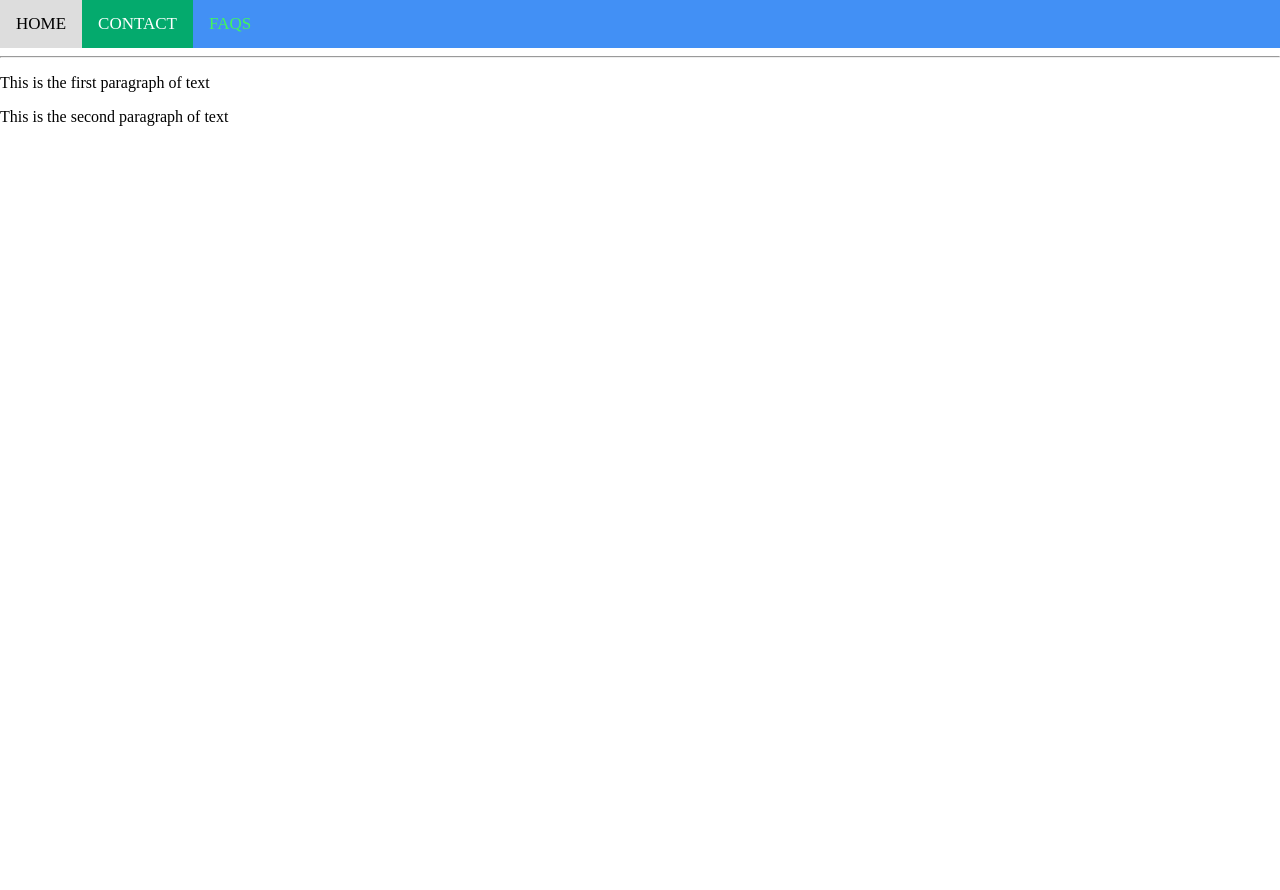
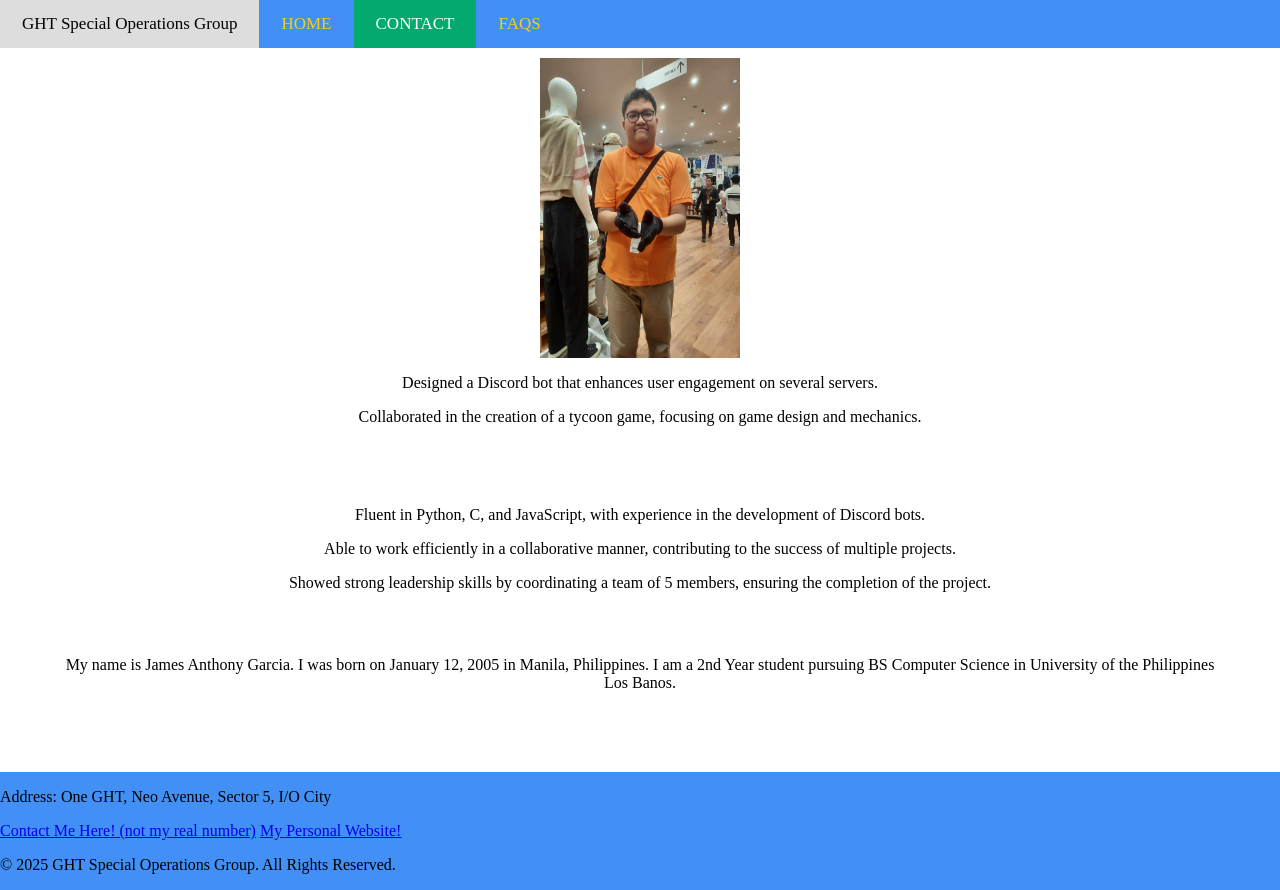
Before and after one commit to CMSC-100-2S24-25-U3L/exer-02-html-and-css-jamesgarciaiam, a plain HTML site: page index.html in a window 1280 px wide. Before the commit the page ends 800 px from the top, so only its background shows below. Drawn offline with Linux system fonts and the light colour scheme.

Commit message:
UI: Added header, footer, and general information on website.

```diff
--- a/index.html
+++ b/index.html
@@ -8,42 +8,96 @@
                     margin: 0;
                     font-family: 'Times New Roman', Times, serif;
                 }
-
                 .navBar {
                     overflow: hidden;
-                    background-color: #4290f5
+                    background-color: #4290f5;
                 }
-
                 .navBar a {
                     float: left;
-                    color: #42f55d;
+                    color: #f0d20e;
                     text-align: center;
-                    padding: 14px 16px;
+                    padding: 14px 22px;
                     text-decoration: none;
                     font-size: 17px;
                 }
-
                 .navBar a:hover {
                     background-color: #ddd;
                     color: black;
                 }
-
                 .navBar a.active {
                     background-color: #04AA6D;
                     color: white;
                 }
+                .photo {
+                    margin-left: auto;
+                    margin-right: auto;
+                    margin-top: 10px;
+                    margin-bottom: 10px;
+                    display: block;
+                    width: 200px;
+                    height: 300px;
+                }
+                .prev_proj {
+                    text-align: center;
+                }
+                .footer{
+                    overflow: hidden;
+                    background-color: #4290f5;
+                    bottom: 0;
+                    left: 0;
+                    z-index: 10;
+                }
+                .skill_auto{
+                    border: 1px olid black;
+                    margin: 1rem;
+                    padding: 2rem 2rem;
+                    text-align: center;
+                }
+                .skills{
+                    display: inline-block;
+                    padding: 1rem 1rem;
+                    vertical-align: middle;
+                }
+                .autobio{
+                    display: inline-block;
+                    padding: 1rem 1rem;
+                    vertical-align: middle;
+                }
+
             </style>
         </head>
 
         <body> <!--The body contains the elements for the visible contents of the page-->
 
             <div class = "navBar">
+                <a class="navBar-brand" href="#logo">GHT Special Operations Group</a>
                 <a href="#home">HOME</a>
-                <a class="active" href="#home">CONTACT</a>
-                <a href="#home">FAQS</a>
+                <a class="active" href="#contact">CONTACT</a>
+                <a href="#faqs">FAQS</a>
             </div>
-            <hr /> <!--The hr is a horizontal rule, typically represented as a straight line-->
-            <p>This is the first paragraph of text</p>
-            <p>This is the second paragraph of text</p>
+
+            <img src="Featured Photo.jpg" class="photo">
+
+            <div class="prev_proj">
+                <p>Designed a Discord bot that enhances user engagement on several servers.</p>
+                <p>Collaborated in the creation of a tycoon game, focusing on game design and mechanics.</p>
+            </div>
+            <div class="skill_auto">
+                <div class="skills">
+                    <p>Fluent in Python, C, and JavaScript, with experience in the development of Discord bots.</p>
+                    <p>Able to work efficiently in a collaborative manner, contributing to the success of multiple projects.</p>
+                    <p>Showed strong leadership skills by coordinating a team of 5 members, ensuring the completion of the project.</p>
+                </div>
+                <div class="autobio">
+                    <p>My name is James Anthony Garcia. I was born on January 12, 2005 in Manila, Philippines. I am a 2nd Year student pursuing BS Computer Science in University of the Philippines Los Banos. </p>
+                </div>
+            </div>
+            </body>
+            <div class="footer">
+                <p>Address: One GHT, Neo Avenue, Sector 5, I/O City</p>
+                <a href="tel: 0912-435-6248">Contact Me Here! (not my real number)</a>
+                <a href="https://www.facebook.com/heyitsjamesgarcia/">My Personal Website!</a>
+                <p>&copy; 2025 GHT Special Operations Group. All Rights Reserved.</p>
+            </div>
         </body>
     </html>
```
Also changed, not shown: Featured Photo.jpg (added).
